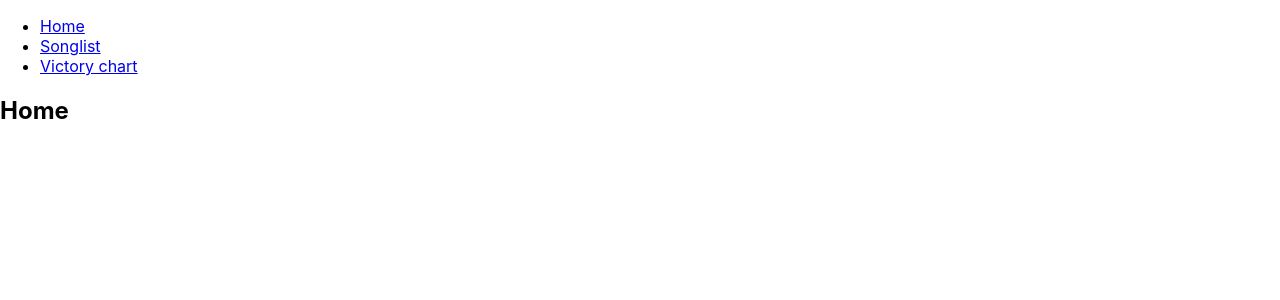
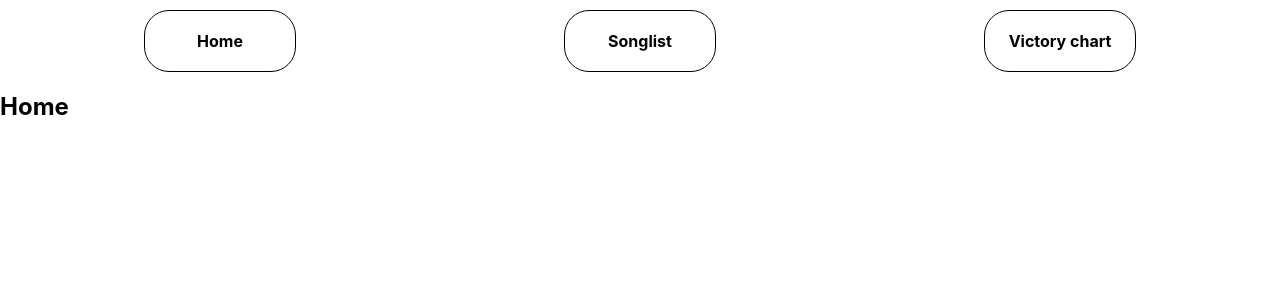
Before and after one commit to Calimir/react-testapp, a React (Create React App) app: page / in a window 1280 px wide. Shown: the top 300 px of the page. Built offline with nearby package versions, Linux system fonts and the light colour scheme.

Commit message:
Added CSS to navigation

```diff
--- /dev/null
+++ b/src/CSS/navigation.css
@@ -0,0 +1,24 @@
+.wrapper nav {
+    display: flex;
+    margin: 10px;
+}
+
+.wrapper .navItem {
+    width: 150px;
+    height: 60px;
+    text-align: center;
+    border: 1px solid black;
+    margin: auto;
+
+    display: flex;
+    align-items: center;
+    justify-content: center;
+
+    border-radius: 25px;
+}
+
+.wrapper .navItem a {
+    font-weight: bold;
+    text-decoration: none;
+    color: black;
+}
--- a/src/pages/Navigation.js
+++ b/src/pages/Navigation.js
@@ -1,24 +1,23 @@
+import { BrowserRouter as Router, Link, Route, Switch } from "react-router-dom";
+import "../CSS/navigation.css";
 import Homepage from "./Homepage";
 import Songpage from "./Songpage";
 import Victorychartpage from "./Victorychartpage";
-import { BrowserRouter as Router, Link, Route, Switch } from "react-router-dom";
 
 function Navigation() {
     return (
         <Router>
-            <div>
+            <div className="wrapper">
                 <nav>
-                    <ul>
-                        <li>
-                            <Link to="/">Home</Link>
-                        </li>
-                        <li>
-                            <Link to="/songlist">Songlist</Link>
-                        </li>
-                        <li>
-                            <Link to="/victorychart">Victory chart</Link>
-                        </li>
-                    </ul>
+                    <div className="navItem">
+                        <Link to="/">Home</Link>
+                    </div>
+                    <div className="navItem">
+                        <Link to="/songlist">Songlist</Link>
+                    </div>
+                    <div className="navItem">
+                        <Link to="/victorychart">Victory chart</Link>
+                    </div>
                 </nav>
 
                 <Switch>
```
